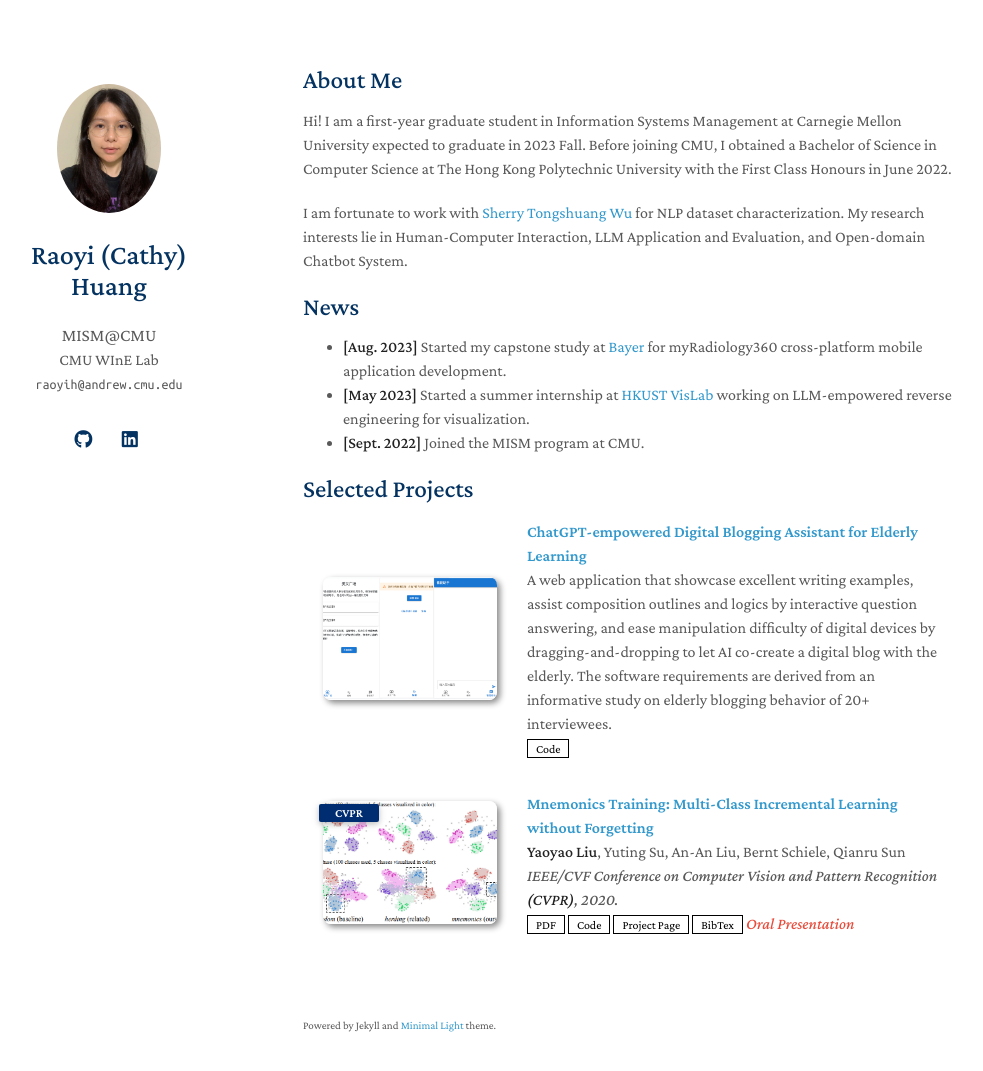
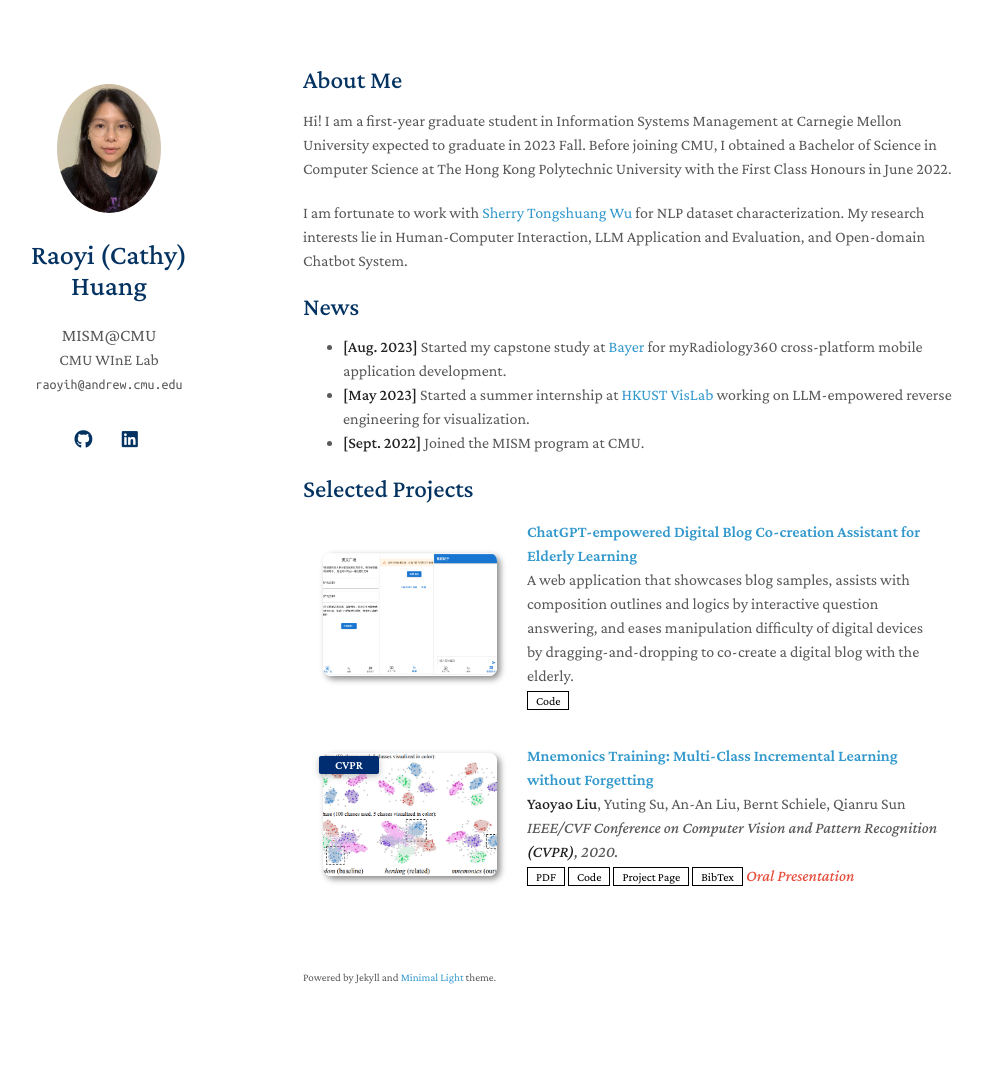
Before and after one commit to Huang-Raoyi/Huang-Raoyi.github.io, a Jekyll site: the page built from index.md, in a window 1280 px wide and 1106 px high. Shown: the top 1071 px of the window, without its empty margins (167-1150 px from the left). Built offline with Jekyll 4.4.1, drawn with Linux system fonts in a browser that asks for light colours; nearby versions of some CDN libraries; a style sheet for code colours, icons or effects is not loaded; our own code applies the rules of GitHub Pages for plain Markdown files.

Commit message:
Update projects.yml

```diff
--- a/_data/projects.yml
+++ b/_data/projects.yml
@@ -1,7 +1,7 @@
 main:
 
-  - title: ChatGPT-empowered Digital Blogging Assistant for Elderly Learning
-    authors: A web application that showcase excellent writing examples, assist composition outlines and logics by interactive question answering, and ease manipulation difficulty of digital devices by dragging-and-dropping to let AI co-create a digital blog with the elderly. The software requirements are derived from an informative study on elderly blogging behavior of 20+ interviewees.
+  - title: ChatGPT-empowered Digital Blog Co-creation Assistant for Elderly Learning
+    authors: A web application that showcases blog samples, assists with composition outlines and logics by interactive question answering, and eases manipulation difficulty of digital devices by dragging-and-dropping to co-create a digital blog with the elderly.
     image: ./assets/img/elderly-ui.png
     code: https://github.com/Huang-Raoyi/oa-learning-app
 
```
